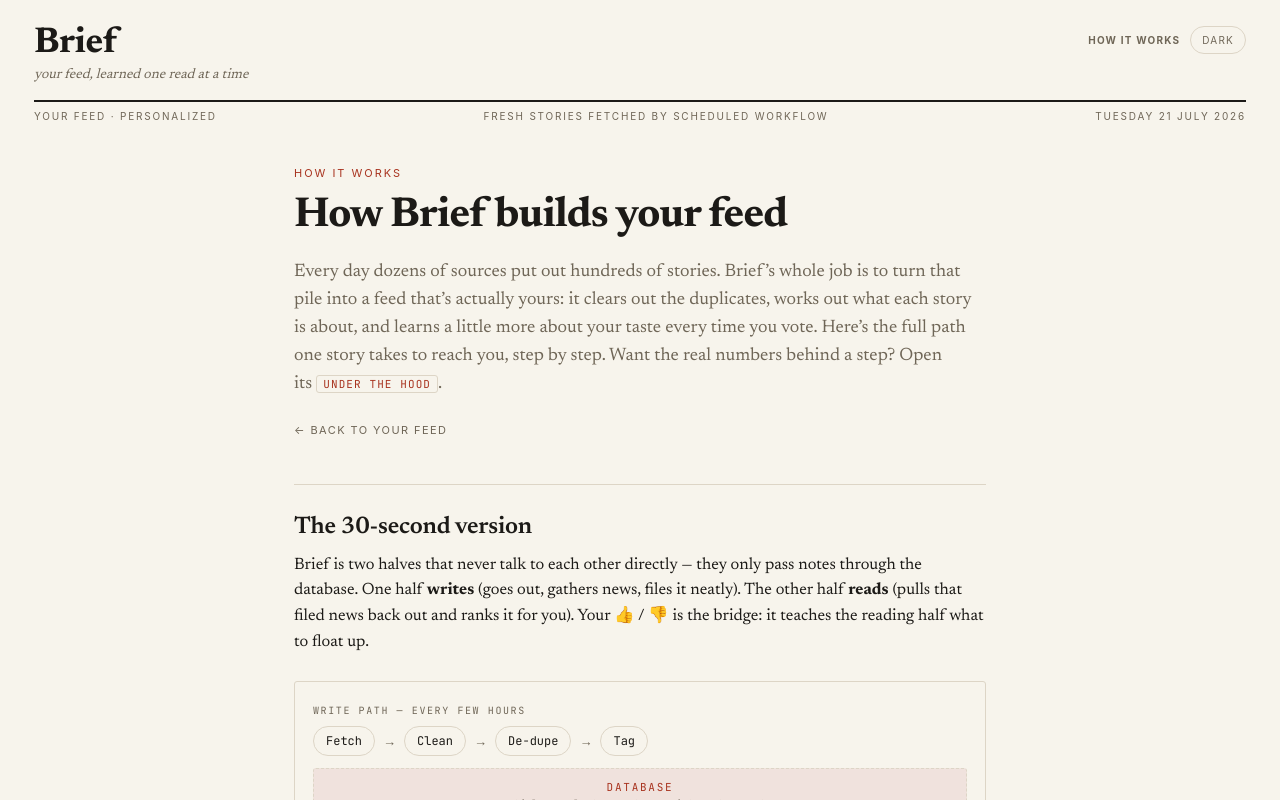
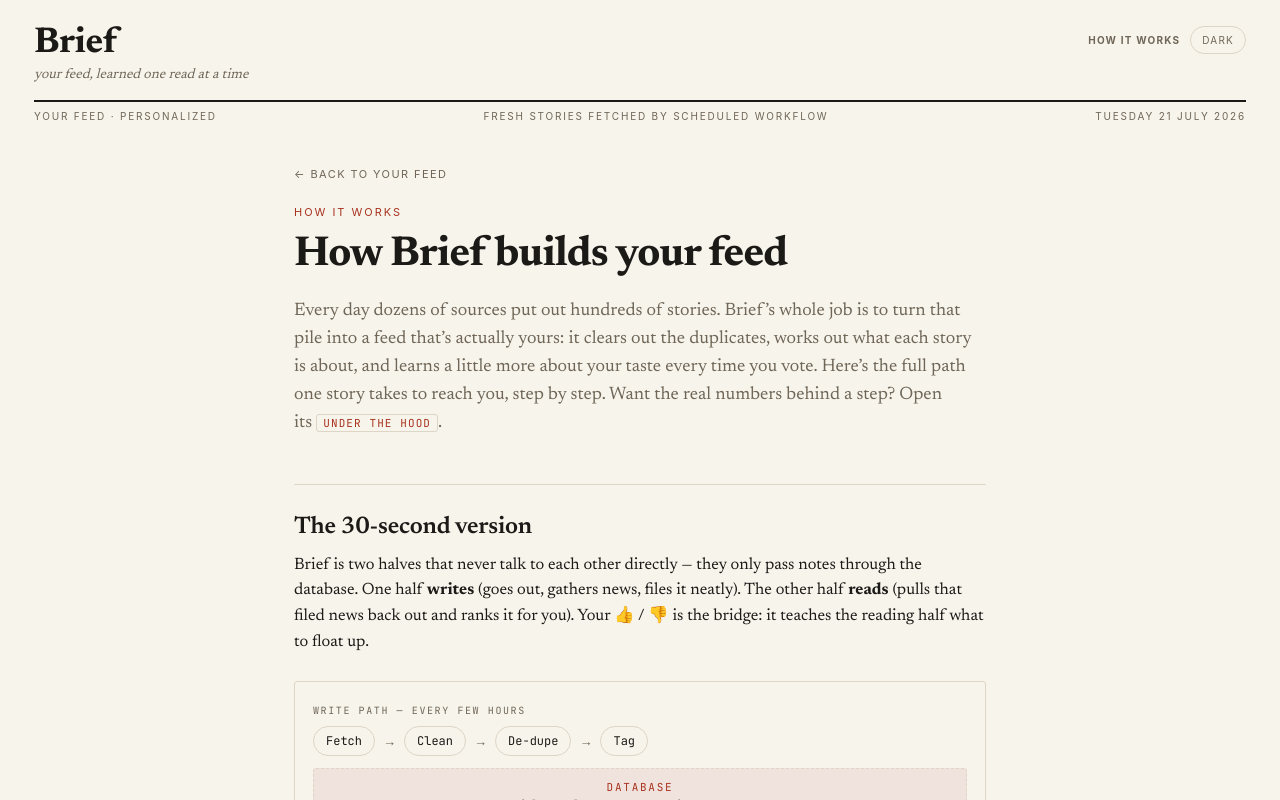
Before and after one commit to krn1904/News-Aggregator, a Next.js app: page /how-it-works in a window 1280 px wide. Shown: the top 800 px of the page. Built offline with nearby package versions, Linux system fonts and the light colour scheme; no server answers.

Commit message:
feat: make /how-it-works public; fix poll-cadence copy; move back-link to top

```diff
--- a/src/app/how-it-works/how-it-works.module.css
+++ b/src/app/how-it-works/how-it-works.module.css
@@ -61,7 +61,7 @@
 
 .back {
   display: inline-block;
-  margin-top: 24px;
+  margin-bottom: 24px;
   font-family: var(--font-sans);
   font-size: 11px;
   text-transform: uppercase;
--- a/src/app/how-it-works/page.tsx
+++ b/src/app/how-it-works/page.tsx
@@ -17,6 +17,9 @@ export default function HowItWorks() {
   return (
     <article className={styles.page}>
       <header className={styles.head}>
+        <Link href="/" className={styles.back}>
+          &larr; Back to your feed
+        </Link>
         <p className={styles.kicker}>How it works</p>
         <h1 className={styles.title}>How Brief builds your feed</h1>
         <p className={styles.lede}>
@@ -26,9 +29,6 @@ export default function HowItWorks() {
           the full path one story takes to reach you, step by step. Want the real numbers behind a step?
           Open its <span className={styles.inlineHood}>Under the hood</span>.
         </p>
-        <Link href="/" className={styles.back}>
-          &larr; Back to your feed
-        </Link>
       </header>
 
       <section className={styles.overview}>
```
